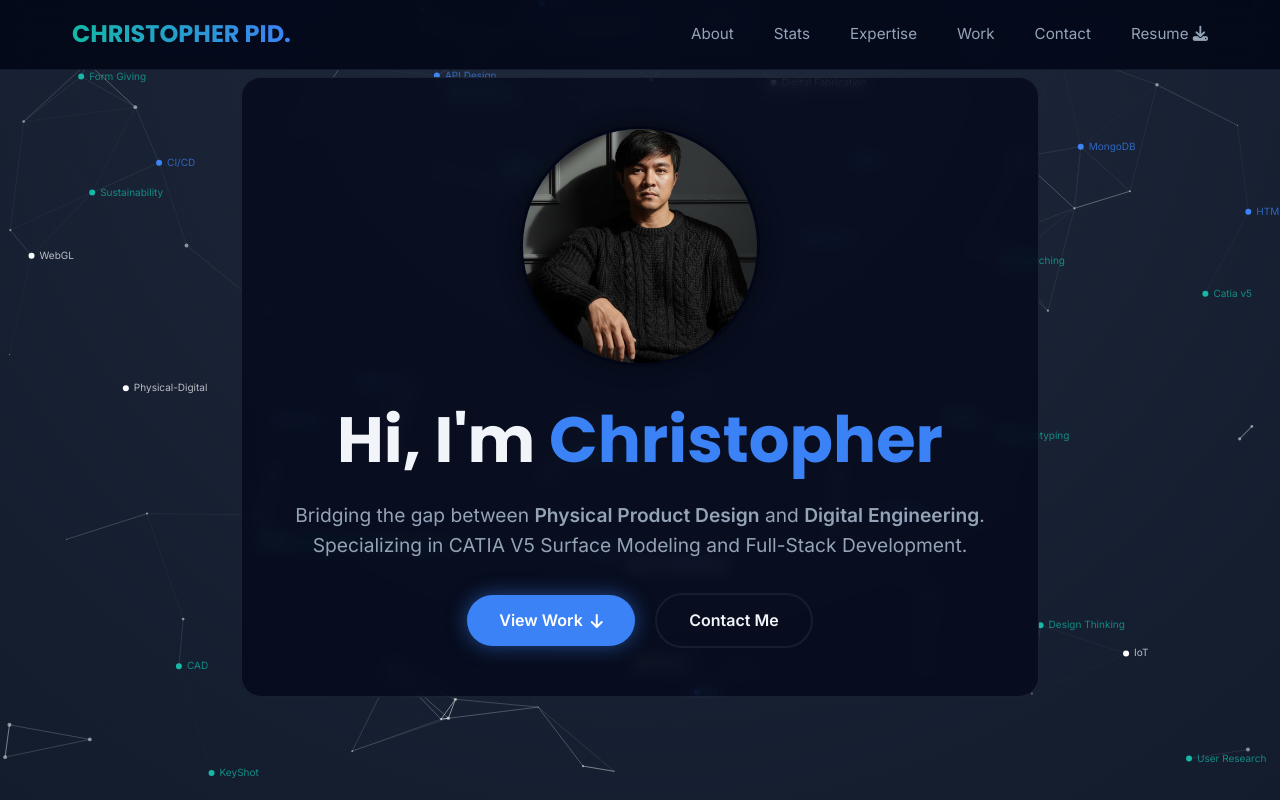
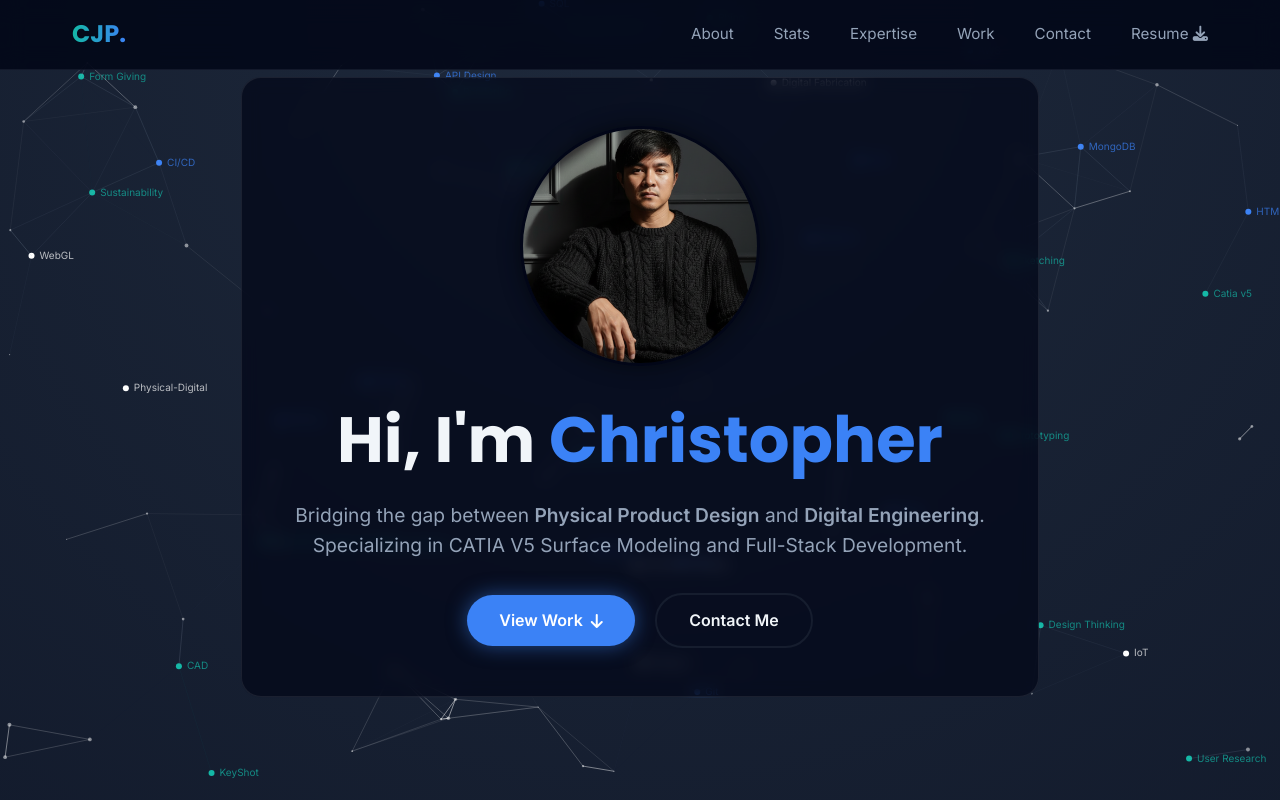
Before and after one commit to topher1993/Christopher-Pid, a plain HTML site: page index.html in a window 1280 px wide. Shown: the top 800 px of the page. Drawn offline with Linux system fonts and the light colour scheme.

Commit message:
CHANGE LOGO TO INITIALS
Added file upload input to the contact form.

```diff
--- a/index.html
+++ b/index.html
@@ -19,7 +19,7 @@
     <!-- Navigation -->
     <nav>
         <div class="nav-container">
-            <div class="logo">CHRISTOPHER PID.</div>
+            <div class="logo">CJP.</div>
             <input type="checkbox" id="menu-toggle" class="menu-toggle">
             <label for="menu-toggle" class="menu-icon"><i class="fas fa-bars"></i></label>
             <div class="nav-links">
```
